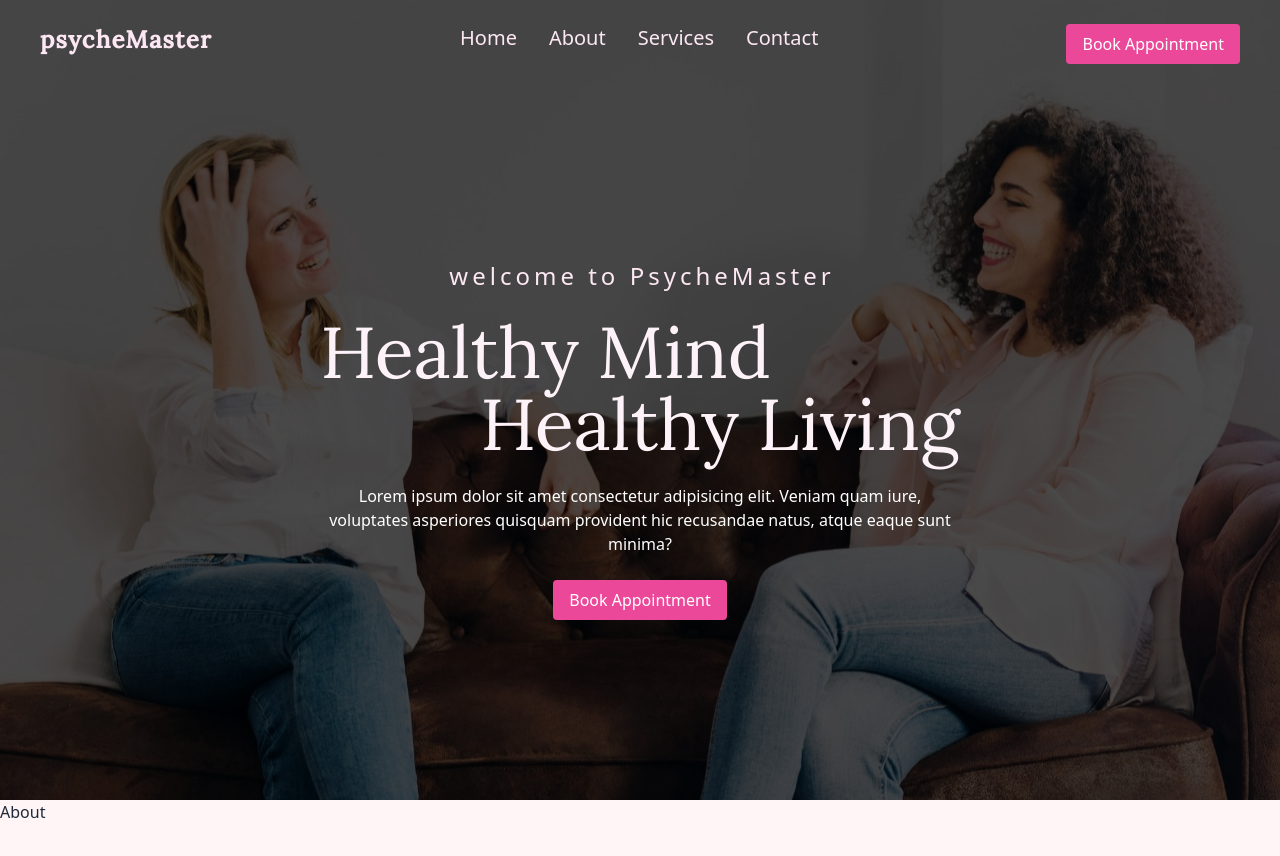
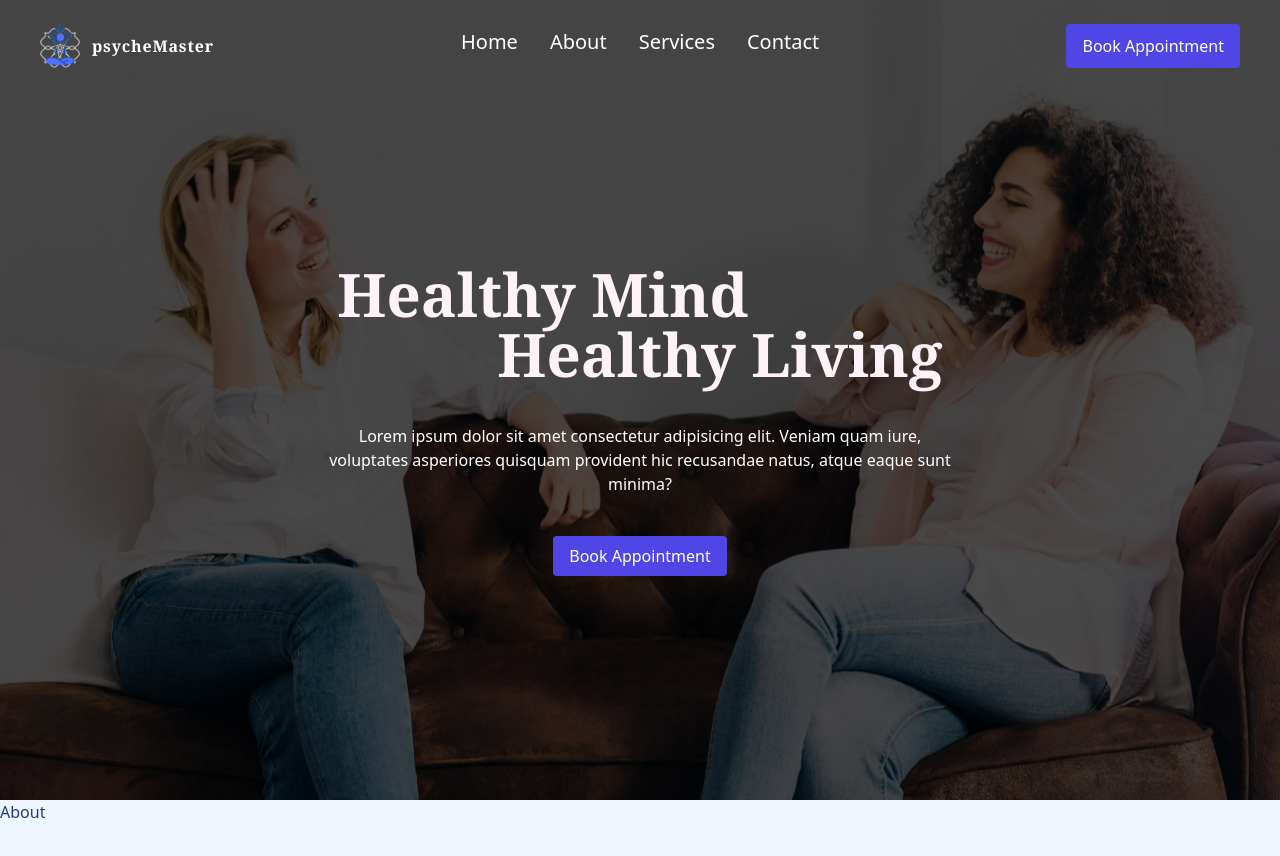
Before and after one commit to abhissh11/psycheMaster, a Next.js app: page / in a window 1280 px wide. Shown: the top 856 px of the page. Built offline with nearby package versions, Linux system fonts and the light colour scheme.

Commit message:
re-themimg

```diff
--- a/src/app/globals.css
+++ b/src/app/globals.css
@@ -4,13 +4,13 @@
 
 /* styles/globals.css */
 :root {
-  --primary-bg: #fff5f7; /* Light pink */
+  --primary-bg: #eff6ff; /* Light blue */
   --secondary-bg: #ffffff; /* White */
-  --primary-text: #1f2937; /* Dark gray */
-  --secondary-text: #4b5563; /* Muted gray */
-  --heading-color: #831843; /* Deep pink */
-  --link-color: #db2777; /* Medium pink */
-  --link-hover-color: #be185d; /* Darker pink */
+  --primary-text: #1e3a8a; /* Navy blue */
+  --secondary-text: #3b82f6; /* Bright blue */
+  --heading-color: #1d4ed8; /* Medium blue */
+  --link-color: #2563eb; /* Slightly darker medium blue */
+  /* --link-hover-color: #93c5fd; Lighter blue for hover */
 }
 
 body {
@@ -31,10 +31,10 @@ li {
   color: var(--link-color);
 }
 
-a:hover,
+/* a:hover,
 li:hover {
   color: var(--link-hover-color);
-}
+} */
 
 @keyframes fade {
   0%,
--- a/src/components/Header.tsx
+++ b/src/components/Header.tsx
@@ -1,5 +1,6 @@
 "use client";
 import { AlignRight, X } from "lucide-react";
+import Image from "next/image";
 import Link from "next/link";
 import React, { useState, useEffect } from "react";
 
@@ -46,17 +47,24 @@ export default function Header() {
       } top-0 z-20 w-full transition-all`}
     >
       {/* Desktop Navigation */}
-      <div className="hidden md:block">
-        <div className="flex justify-between px-10 py-6 ">
+      <div className="hidden lg:block">
+        <div className="flex  justify-between px-10 py-6 ">
           <h1
             className={`${
               isScrolled || showMenu
-                ? " text-pink-600"
-                : " text-pink-100 font-semibold"
-            } font-lora text-2xl font-semibold tracking-wider`}
+                ? " text-indigo-600"
+                : " text-white font-semibold"
+            } font-serif font-semibold tracking-wider flex items-center gap-3`}
           >
-            psycheMaster
+            <Image
+              src="/images/brand-logo.png"
+              width={40}
+              height={40}
+              alt="Picture of the author"
+            />
+            <span>psycheMaster</span>
           </h1>
+
           <nav>
             <ul className="flex gap-8 items-center">
               {navList.map((list) => (
@@ -64,35 +72,42 @@ export default function Header() {
                   <li
                     className={`${
                       isScrolled || showMenu
-                        ? " text-pink-500"
-                        : " text-pink-100 font-normal"
-                    } text-xl cursor-pointer`}
+                        ? " text-indigo-600"
+                        : " text-white font-normal"
+                    } text-xl cursor-pointer py-1 relative group`}
                   >
                     {list.name}
+                    <span className="absolute left-0 bottom-0 h-[2px] w-full bg-indigo-600 scale-x-0 group-hover:scale-x-100 transition-transform duration-300 origin-left"></span>
                   </li>
                 </Link>
               ))}
             </ul>
           </nav>
-          <button className="bg-pink-500 hover:bg-pink-600 text-white px-4 py-2 rounded">
+          <button className="bg-indigo-600 hover:bg-indigo-700 text-white px-4 py-2 max-h-12 rounded">
             Book Appointment
           </button>
         </div>
       </div>
 
       {/* Mobile Navigation */}
-      <div className="md:hidden">
+      <div className="lg:hidden">
         <div className="flex py-5 justify-between px-6 ">
           <h1
             className={`${
               isScrolled || showMenu
-                ? " text-pink-600"
-                : " text-pink-100 font-semibold"
-            } "text-2xl"`}
+                ? " text-indigo-600"
+                : " text-white font-semibold"
+            } font-serif font-semibold tracking-wider flex items-center gap-3`}
           >
-            psycheMaster
+            <Image
+              src="/images/brand-logo.png"
+              width={40}
+              height={40}
+              alt="Picture of the author"
+            />
+            <span>psycheMaster</span>
           </h1>
-          <div className="bg-pink-500 rounded-xl p-2">
+          <div className="bg-indigo-600  text-white rounded-xl p-3">
             {showMenu ? (
               <X onClick={menuhandler} />
             ) : (
@@ -108,16 +123,17 @@ export default function Header() {
                   <li
                     className={`${
                       isScrolled || showMenu
-                        ? " text-pink-600"
-                        : " text-pink-100 font-semibold"
-                    } text-xl cursor-pointer`}
+                        ? " text-indigo-600"
+                        : " text-white font-semibold"
+                    } text-xl cursor-pointer relative group`}
                   >
                     {list.name}
+                    <span className="absolute left-0 bottom-0 h-[3px] w-full bg-indigo-600 scale-x-0 group-hover:scale-x-100 transition-transform duration-300 origin-left"></span>
                   </li>
                 </Link>
               ))}
             </ul>
-            <button className="bg-pink-500 hover:bg-pink-600 text-white px-4 py-2 rounded">
+            <button className="bg-indigo-600 hover:bg-indigo-700 text-white px-4 py-2 rounded">
               Book Appointment
             </button>
           </nav>
--- a/src/components/Hero.tsx
+++ b/src/components/Hero.tsx
@@ -8,7 +8,7 @@ import GradualSpacing from "./ui/gradual-spacing";
 
 export default function Hero() {
   return (
-    <div className="relative flex h-[70svh] sm:h-[50svh] md:h-[50svh] lg:h-[50vh] xl:h-screen overflow-hidden rounded-lg bg-background ">
+    <div className="relative flex lg:h-screen h-[80svh] flex-wrap overflow-hidden rounded-lg bg-background ">
       <Swiper
         modules={[Autoplay]}
         spaceBetween={0}
@@ -40,18 +40,18 @@ export default function Hero() {
         <div className="absolute inset-0 bg-cover bg-center animate-slide1"></div>
         <div className="absolute inset-0 bg-cover bg-center animate-slide2"></div>
         <div className="absolute inset-0 bg-cover bg-center animate-slide3"></div>
-
+        {/* overlay */}
         <div className="absolute inset-0 bg-black opacity-70"></div>
 
         {/* Content */}
-        <div className="pt-20 relative z-10 gap-6 flex flex-col items-center justify-center h-full text-white">
-          <GradualSpacing
+        <div className=" relative z-10 gap-10 flex flex-col m-5 items-center justify-center  h-full text-white">
+          {/* <GradualSpacing
             className="md:text-2xl text-xl font-normal text-pink-100"
             duration={0.2}
             delayMultiple={0.05}
             text="welcome to PsycheMaster"
-          />
-          <h1 className="text-4xl leading-relaxed md:text-7xl  font-lora text-pink-50 ">
+          /> */}
+          <h1 className="text-4xl leading-relaxed md:text-6xl  font-serif font-bold text-pink-50 ">
             Healthy Mind
             <br />
             <span className="my-10 md:pl-40">Healthy Living</span>{" "}
@@ -61,7 +61,7 @@ export default function Hero() {
             iure, voluptates asperiores quisquam provident hic recusandae natus,
             atque eaque sunt minima?
           </p>
-          <button className="bg-pink-500 hover:bg-pink-600 text-white px-4 py-2 rounded">
+          <button className="bg-indigo-600 hover:bg-indigo-700 text-white px-4 py-2 max-h-12 rounded">
             Book Appointment
           </button>
         </div>
```
Also changed, not shown: public/images/brand-logo.png (added).
